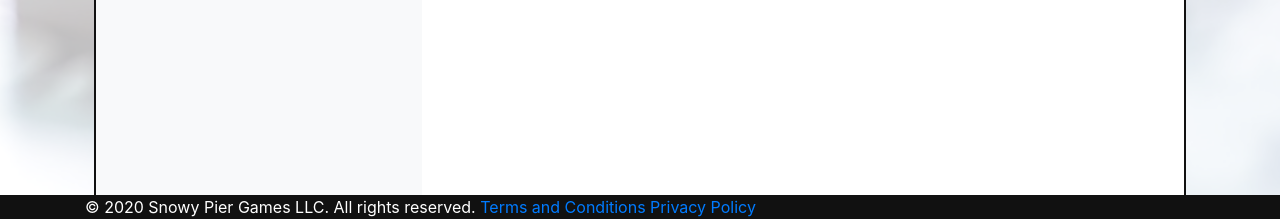
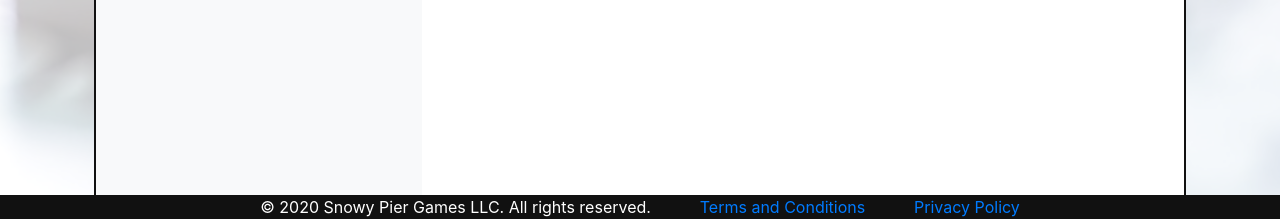
Before and after one commit to snowy-pier-games/spgbackend, a Django app: page /about in a window 1280 px wide. Shown: the part 775-994 px from the top of the page. Run offline with Django 3.2, Linux system fonts and the light colour scheme; some libraries are stand-ins or nearby versions.

Commit message:
Stylized footer for privacy policy/terms and conditions

```diff
--- a/pages/templates/base.html
+++ b/pages/templates/base.html
@@ -40,8 +40,8 @@
         <div class="col-12 spg-base-footer">
             <div class="container">
                 <span>&copy; 2020 Snowy Pier Games LLC. All rights reserved.</span>
-                <a href="/termsandconditions">Terms and Conditions</a>
-                <a href="/privacypolicy">Privacy Policy</a>
+                <span><a href="/termsandconditions">Terms and Conditions</a></span>
+                <span><a href="/privacypolicy">Privacy Policy</a></span>
             </div>
         </div>
     </div>
--- a/static/css/base.css
+++ b/static/css/base.css
@@ -34,4 +34,9 @@
 .spg-base-footer {
   color: white;
   background-color: #111111;
+  text-align: center;
 }
+
+.spg-base-footer span {
+  padding: 0 2% 0 2%;
+}
```
